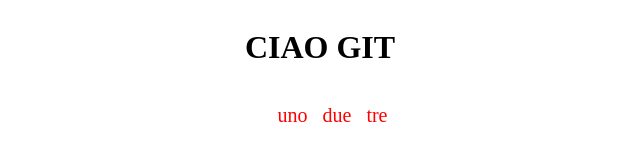
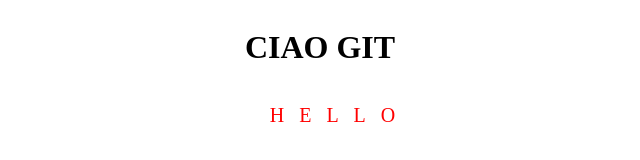
Before and after one commit to NicoSciangula/htmlCSS-hello, a plain HTML site: page index.html in a window 1280 px wide. Shown: the full height of the page, 320-960 px from the left. Drawn offline with Linux system fonts and the light colour scheme.

Commit message:
modifica della lista

```diff
--- a/index.html
+++ b/index.html
@@ -12,9 +12,11 @@
 
 <div>
     <ul>
-        <li>uno</li>
-        <li>due</li>
-        <li>tre</li>
+        <li>H</li>
+        <li>E</li>
+        <li>L</li>
+        <li>L</li>
+        <li>O</li>
     </ul>
 </div>
 
```
